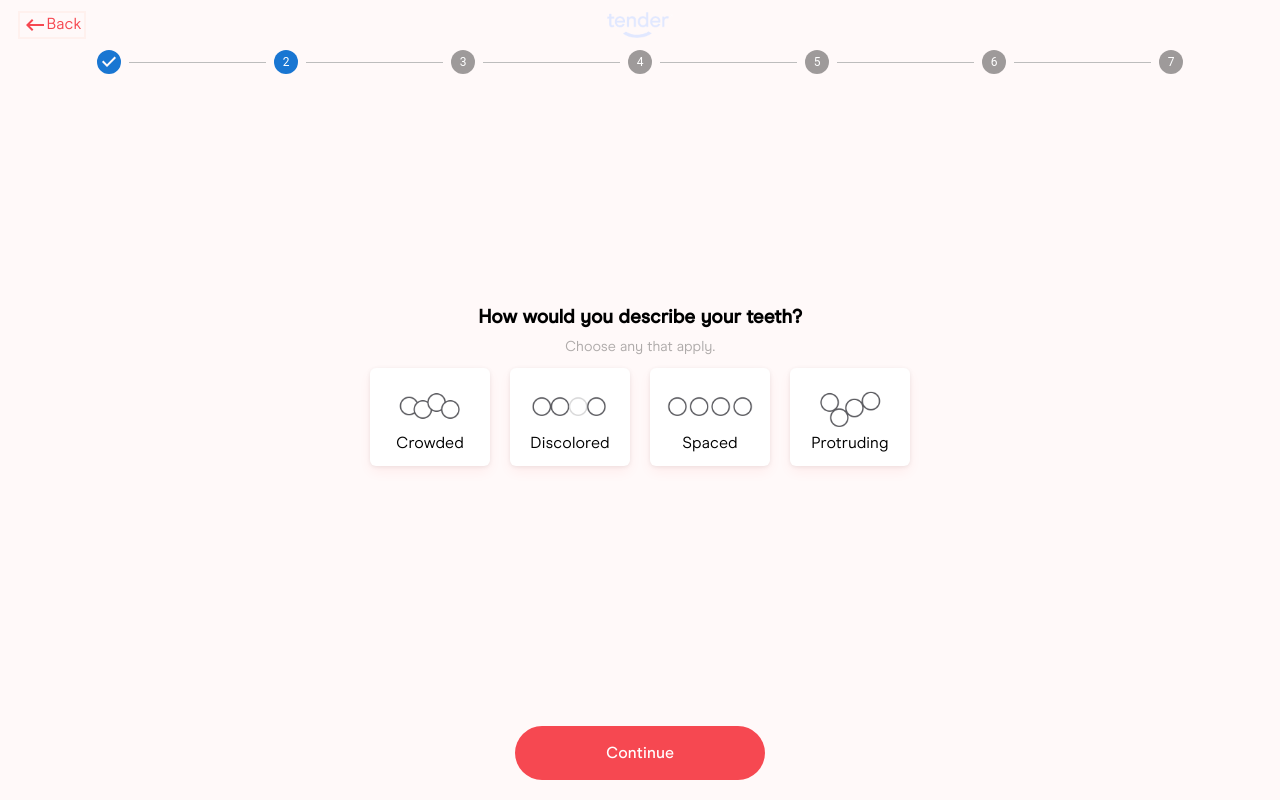
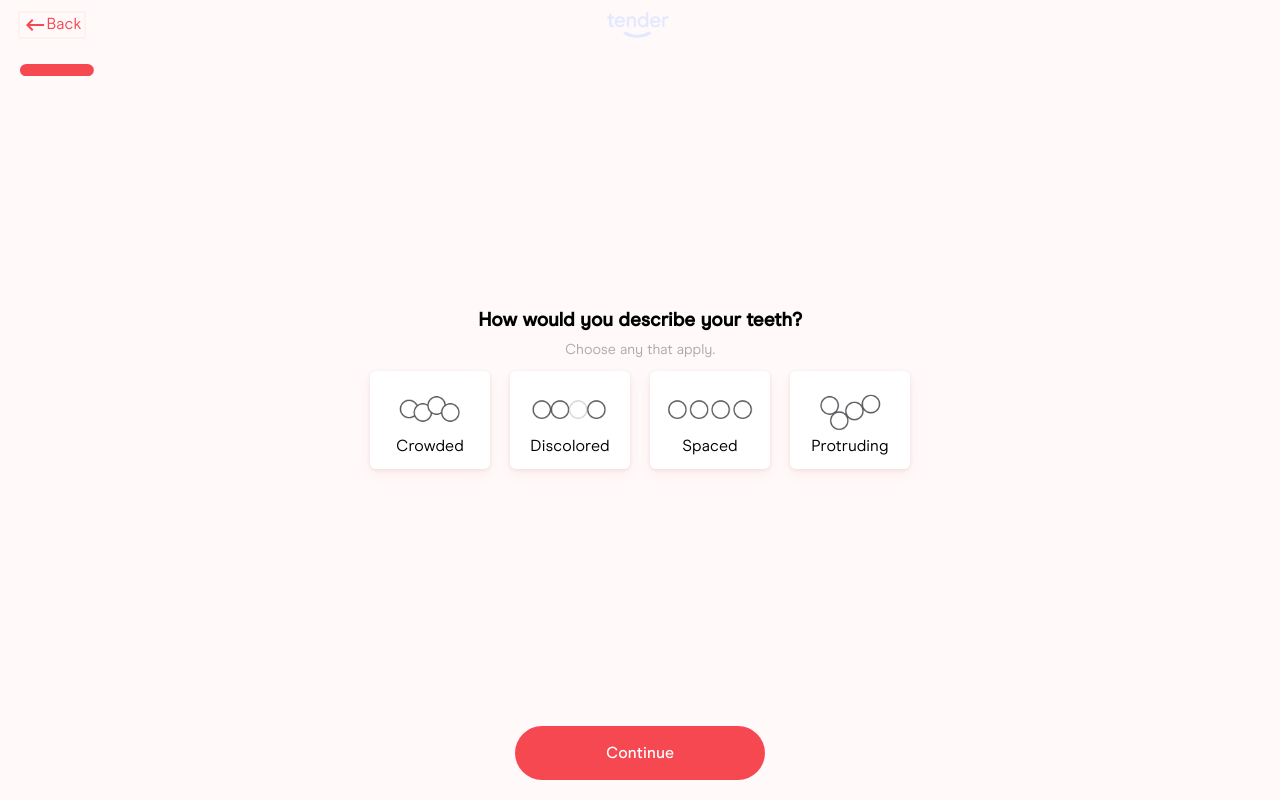
Before and after one commit to LarisaYeskova/quiz, a React (Create React App) app: page / in a window 1280 px wide. Built offline with nearby package versions, Linux system fonts and the light colour scheme.

Commit message:
add progressBar

```diff
--- a/package.json
+++ b/package.json
@@ -10,6 +10,7 @@
     "@testing-library/jest-dom": "^5.16.5",
     "@testing-library/react": "^13.4.0",
     "@testing-library/user-event": "^13.5.0",
+    "rc-progress": "^3.4.1",
     "react": "^18.2.0",
     "react-dom": "^18.2.0",
     "react-scripts": "5.0.1",
--- a/src/components/Main.js
+++ b/src/components/Main.js
@@ -7,6 +7,7 @@ import ClosedQuestion from "./questions/ClosedQuestion";
 import MultiChoiceQuestion from "./questions/MultiChoiceQuestion";
 import OneChoiceQuestion from "./questions/OneChoiceQuestion";
 import MultiChoiceImgQuestion from "./questions/MultiChoiceQuestionImg";
+import { Line, Circle } from 'rc-progress';
 import { styles } from './main.styles';
 
 
@@ -14,13 +15,12 @@ import { styles } from './main.styles';
 
 export default function Main() {
     const [questions, setQuestions] = useState(QUESTIONS)
-    const steps = [1, 2, 3, 4, 5, 6, 7]
+    const steps = [1, 2, 3, 4, 5, 6, 7, 8, 9]
     const [questionNumber, setQuestionNumber] = useState(1);
     const onChange = (answer) => {
         let newQuestion = { ...questions[questionNumber - 1], answer };
         let newQuestions = [...questions.slice(0, questionNumber - 1), newQuestion, ...questions.slice(questionNumber)];
         setQuestions(newQuestions);
-        // console.log(questions)
     }
 
     const currentQuestion = questions[questionNumber - 1]
@@ -41,12 +41,10 @@ export default function Main() {
 
     console.log(questions.map((question) => question.answer))
 
-    // console.log(questionNumber)
-    // console.log(currentQuestion)
     return (
         <Box sx={styles.mainContainer}>
             <Box>
-                <Box sx={[styles.flex, styles.alignCenter]}>
+                <Box sx={[styles.flex, styles.alignCenter, styles.marginBottom10]}>
                     <Box sx={[styles.absolute, styles.mainButtonBack]}>
                         <Button
                             onClick={() => setQuestionNumber(questionNumber - 1)}
@@ -67,13 +65,7 @@ export default function Main() {
                         />
                     </Box>
                 </Box>
-                <Stepper alternativeLabel activeStep={1} >
-                    {steps.map((label) => (
-                        <Step key={label}>
-                            <StepLabel />
-                        </Step>
-                    ))}
-                </Stepper>
+                <Line percent={5} strokeWidth={1} strokeColor="#f64851" trailColor='#fff9f9' />
             </Box>
 
             {getQuestion(currentQuestion)}
--- a/src/components/main.styles.js
+++ b/src/components/main.styles.js
@@ -62,4 +62,7 @@ export const styles = {
     marginBottom20: {
         marginBottom: '20px'
     },
+    marginBottom10: {
+        marginBottom: '10px'
+    }
 };
```
Also changed, not shown: 1 other file (tests, documents, lock files or other folders).
